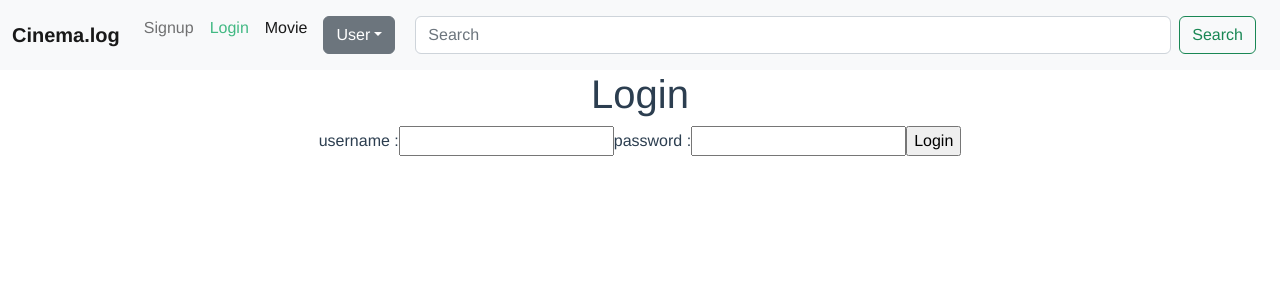
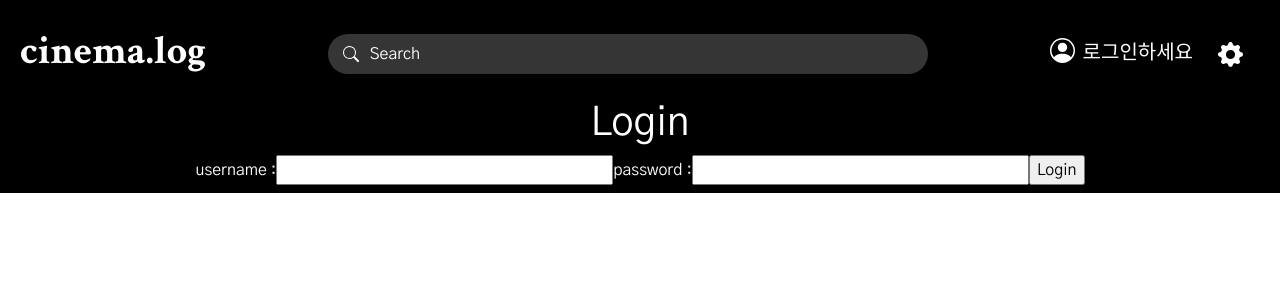
Before and after one commit to nayeonkinn/DORAZI, a Vue app in the folder final-pjt-front/frontserver/: page /accounts/login in a window 1280 px wide. Shown: the top 300 px of the page. Built offline with nearby package versions, Linux system fonts and the light colour scheme.

Commit message:
Feat: AppNav 스타일 적용 중

```diff
--- a/final-pjt-front/frontserver/package.json
+++ b/final-pjt-front/frontserver/package.json
@@ -10,6 +10,7 @@
   "dependencies": {
     "axios": "^1.1.3",
     "bootstrap": "^5.2.2",
+    "bootstrap-icons": "^1.10.2",
     "bootstrap-vue": "^2.23.1",
     "core-js": "^3.8.3",
     "moment": "^2.29.4",
--- a/final-pjt-front/frontserver/src/App.vue
+++ b/final-pjt-front/frontserver/src/App.vue
@@ -1,26 +1,30 @@
 <template>
-  <div id="app">
-    <app-nav/>
-    <router-view/>
+  <div id="app" class="p-2">
+    <app-nav />
+    <router-view />
   </div>
 </template>
 
 <script>
-import AppNav from '@/components/AppNav'
+import AppNav from "@/components/AppNav";
 
 export default {
   components: {
     AppNav,
-  }
-}
+  },
+};
 </script>
 
 <style>
+@import url("https://fonts.googleapis.com/css2?family=Gothic+A1&family=Noto+Sans+KR&display=swap");
+
 #app {
-  font-family: Avenir, Helvetica, Arial, sans-serif;
+  font-family: "Gothic A1", sans-serif;
+  /* font-family: 'Noto Sans KR', sans-serif; */
   -webkit-font-smoothing: antialiased;
   -moz-osx-font-smoothing: grayscale;
   text-align: center;
-  color: #2c3e50;
+  color: white;
+  background-color: black;
 }
 </style>
--- a/final-pjt-front/frontserver/src/components/AppNav.vue
+++ b/final-pjt-front/frontserver/src/components/AppNav.vue
@@ -1,34 +1,122 @@
 <template>
-  <nav class="navbar navbar-expand-lg bg-light">
+  <nav class="navbar navbar-expand">
     <div class="container-fluid">
-    <router-link class="navbar-brand" :to="{ name:'MainView' }" >Cinema.log</router-link>
-    <!-- <button class="navbar-toggler" type="button" data-bs-toggle="collapse" data-bs-target="#navbarSupportedContent" aria-controls="navbarSupportedContent" aria-expanded="false" aria-label="Toggle navigation">
-      <span class="navbar-toggler-icon"></span>
-    </button> -->
-    <div class="navbar-collapse" id="navbarSupportedContent">
-      <ul class="navbar-nav me-auto mb-2 mb-lg-0">
-        <li class="nav-item d-flex">
-          <router-link class="nav-link" v-if="!isLogin" :to="{ name: 'SignupView' }">Signup</router-link>
-          <router-link class="nav-link" v-if="!isLogin" :to="{ name: 'LoginView' }" >Login</router-link>
-          <router-link class="nav-link active" :to="{ name:'MovieView' }"> Movie </router-link>
-        </li>
-        <div>
-        <b-dropdown class="nav-item dropdown m-2" id="dropdown-offset" offset="25" text="User" >
-          <b-dropdown-item class="dropdown-item" v-if="!isLogin" :to="{ name: 'SignupView' }" >Signup </b-dropdown-item>
-          <b-dropdown-item class="dropdown-item" v-if="!isLogin" :to="{ name: 'LoginView' }" >Login</b-dropdown-item>
-          <b-dropdown-item class="dropdown-item" v-if="isLogin" :to="{ name: 'SettingView' }">Setting</b-dropdown-item>
-          <b-dropdown-item class="dropdown-item" v-if="isLogin" :to="{ name: 'ProfileView', params: {'username': username }}">Profile</b-dropdown-item>
-          <b-dropdown-item class="dropdown-item" v-if="isLogin" @click="logout"> Logout</b-dropdown-item>
+      <router-link class="navbar-brand text-white" :to="{ name: 'MainView' }"
+        >cinema.log
+      </router-link>
+
+      <form
+        id="searchForm"
+        class="d-flex m-3 d-none d-md-block"
+        @submit.prevent="search"
+      >
+        <button id="searchBtn" class="btn btn-link" type="submit">
+          <svg
+            xmlns="http://www.w3.org/2000/svg"
+            width="16"
+            height="16"
+            fill="currentColor"
+            class="bi bi-search"
+            viewBox="0 0 16 16"
+          >
+            <path
+              d="M11.742 10.344a6.5 6.5 0 1 0-1.397 1.398h-.001c.03.04.062.078.098.115l3.85 3.85a1 1 0 0 0 1.415-1.414l-3.85-3.85a1.007 1.007 0 0 0-.115-.1zM12 6.5a5.5 5.5 0 1 1-11 0 5.5 5.5 0 0 1 11 0z"
+            />
+          </svg>
+        </button>
+        <input
+          id="searchInput"
+          type="text"
+          class="form-control"
+          placeholder="Search"
+          v-model="q"
+        />
+      </form>
+
+      <div class="d-flex">
+        <div class="d-block d-md-none">
+          <b-dropdown size="lg" right variant="link" no-caret>
+            <template #button-content>
+              <svg
+                id="searchBtnSmall"
+                xmlns="http://www.w3.org/2000/svg"
+                width="25"
+                height="25"
+                fill="currentColor"
+                class="bi bi-search"
+                viewBox="0 0 16 16"
+              >
+                <path
+                  d="M11.742 10.344a6.5 6.5 0 1 0-1.397 1.398h-.001c.03.04.062.078.098.115l3.85 3.85a1 1 0 0 0 1.415-1.414l-3.85-3.85a1.007 1.007 0 0 0-.115-.1zM12 6.5a5.5 5.5 0 1 1-11 0 5.5 5.5 0 0 1 11 0z"
+                />
+              </svg>
+            </template>
+            <b-dropdown-item href="#">Action</b-dropdown-item>
+            <b-dropdown-item href="#">Another action</b-dropdown-item>
+            <b-dropdown-item href="#">Something else here...</b-dropdown-item>
           </b-dropdown>
         </div>
 
-      </ul>
-        <router-link class="nav-link active" :to="{ name: 'SearchView', params: { q: search}}">
+        <router-link
+          id="profileBtn"
+          :to="{ name: 'ProfileView', params: { username: username } }"
+          class="d-flex p-2"
+        >
+          <svg
+            xmlns="http://www.w3.org/2000/svg"
+            width="25"
+            height="25"
+            fill="currentColor"
+            class="bi bi-person-circle mx-2"
+            viewBox="0 0 16 16"
+          >
+            <path d="M11 6a3 3 0 1 1-6 0 3 3 0 0 1 6 0z" />
+            <path
+              fill-rule="evenodd"
+              d="M0 8a8 8 0 1 1 16 0A8 8 0 0 1 0 8zm8-7a7 7 0 0 0-5.468 11.37C3.242 11.226 4.805 10 8 10s4.757 1.225 5.468 2.37A7 7 0 0 0 8 1z"
+            />
+          </svg>
+          {{ usernameField }}
         </router-link>
-        <form class="container d-flex" @submit.prevent="search">
-            <input class="form-control me-2" placeholder="Search" v-model="q">
-            <button class="btn btn-outline-success" type="submit">Search</button>
-        </form>
+
+        <b-dropdown right size="lg" variant="link" no-caret>
+          <template #button-content>
+            <svg
+              id="settingBtn"
+              xmlns="http://www.w3.org/2000/svg"
+              width="25"
+              height="25"
+              fill="currentColor"
+              class="bi bi-gear-fill"
+              viewBox="0 0 16 16"
+            >
+              <path
+                d="M9.405 1.05c-.413-1.4-2.397-1.4-2.81 0l-.1.34a1.464 1.464 0 0 1-2.105.872l-.31-.17c-1.283-.698-2.686.705-1.987 1.987l.169.311c.446.82.023 1.841-.872 2.105l-.34.1c-1.4.413-1.4 2.397 0 2.81l.34.1a1.464 1.464 0 0 1 .872 2.105l-.17.31c-.698 1.283.705 2.686 1.987 1.987l.311-.169a1.464 1.464 0 0 1 2.105.872l.1.34c.413 1.4 2.397 1.4 2.81 0l.1-.34a1.464 1.464 0 0 1 2.105-.872l.31.17c1.283.698 2.686-.705 1.987-1.987l-.169-.311a1.464 1.464 0 0 1 .872-2.105l.34-.1c1.4-.413 1.4-2.397 0-2.81l-.34-.1a1.464 1.464 0 0 1-.872-2.105l.17-.31c.698-1.283-.705-2.686-1.987-1.987l-.311.169a1.464 1.464 0 0 1-2.105-.872l-.1-.34zM8 10.93a2.929 2.929 0 1 1 0-5.86 2.929 2.929 0 0 1 0 5.858z"
+              />
+            </svg>
+          </template>
+          <b-dropdown-item
+            class="dropdown-item"
+            v-if="!isLogin"
+            :to="{ name: 'SignupView' }"
+            >Signup
+          </b-dropdown-item>
+          <b-dropdown-item
+            class="dropdown-item"
+            v-if="!isLogin"
+            :to="{ name: 'LoginView' }"
+            >Login</b-dropdown-item
+          >
+          <b-dropdown-item
+            class="dropdown-item"
+            v-if="isLogin"
+            :to="{ name: 'SettingView' }"
+            >Setting</b-dropdown-item
+          >
+          <b-dropdown-item class="dropdown-item" v-if="isLogin" @click="logout">
+            Logout</b-dropdown-item
+          >
+        </b-dropdown>
       </div>
     </div>
   </nav>
@@ -36,50 +124,93 @@
 
 <script>
 export default {
-  name: 'AppNav',
+  name: "AppNav",
   data() {
     return {
       q: null,
-    }
+    };
   },
-
   computed: {
     isLogin() {
-      return this.$store.getters.isLogin
+      return this.$store.getters.isLogin;
     },
     username() {
-      return this.$store.state.username
-    }
+      return this.$store.state.username;
+    },
+    usernameField() {
+      return this.isLogin ? this.username : "로그인하세요";
+    },
   },
   methods: {
     logout() {
-      this.$store.dispatch('logout')
-      this.$router.push({ name: 'LoginView' }).catch(() => {})
+      this.$store.dispatch("logout");
+      this.$router.push({ name: "LoginView" }).catch(() => {});
     },
     search() {
-      console.log(this.q)
+      console.log(this.q);
       if (!this.q) {
-        alert('검색어를 입력해 주세요')
-      } else{
-      this.$store.commit('SEARCH', this.q)
-      this.$router.push({ name: 'SearchView' , params: { "q": this.q}})
-      this.$router.go() }
+        alert("검색어를 입력해 주세요");
+      } else {
+        this.$store.commit("SEARCH", this.q);
+        this.$router.push({ name: "SearchView", params: { q: this.q } });
+        this.$router.go();
       }
-  }
-}
+    },
+  },
+};
 </script>
 
 <style>
+@import url("https://fonts.googleapis.com/css2?family=Crimson+Text:wght@700&family=Gothic+A1&family=Noto+Sans+KR&display=swap");
+
 nav {
   padding: 30px;
 }
 
-nav a {
-  font-weight: bold;
-  color: #2c3e50;
+.navbar-brand {
+  font-family: "Crimson Text", serif;
+  font-size: 40px !important;
+  padding-bottom: 10px !important;
 }
 
-nav a.router-link-exact-active {
-  color: #42b983;
+#searchForm {
+  position: relative;
+  height: 40px;
+  width: 600px;
+}
+
+#searchBtn {
+  position: absolute;
+  left: 2px;
+  bottom: 1.5px;
+  color: white;
+}
+
+#searchBtnSmall {
+  color: white;
+}
+
+#searchInput {
+  height: 40px;
+  border: none;
+  border-radius: 30px;
+  text-indent: 30px;
+  vertical-align: middle;
+  color: white;
+  background-color: rgb(53, 53, 53);
+}
+
+#searchInput::placeholder {
+  color: white;
+}
+
+#settingBtn {
+  color: white;
+}
+
+#profileBtn {
+  color: white;
+  text-decoration: none;
+  font-size: 20px;
 }
 </style>
```
Also changed, not shown: 1 other file (tests, documents, lock files or other folders). Lines whose indentation alone changed are shown as unchanged.
